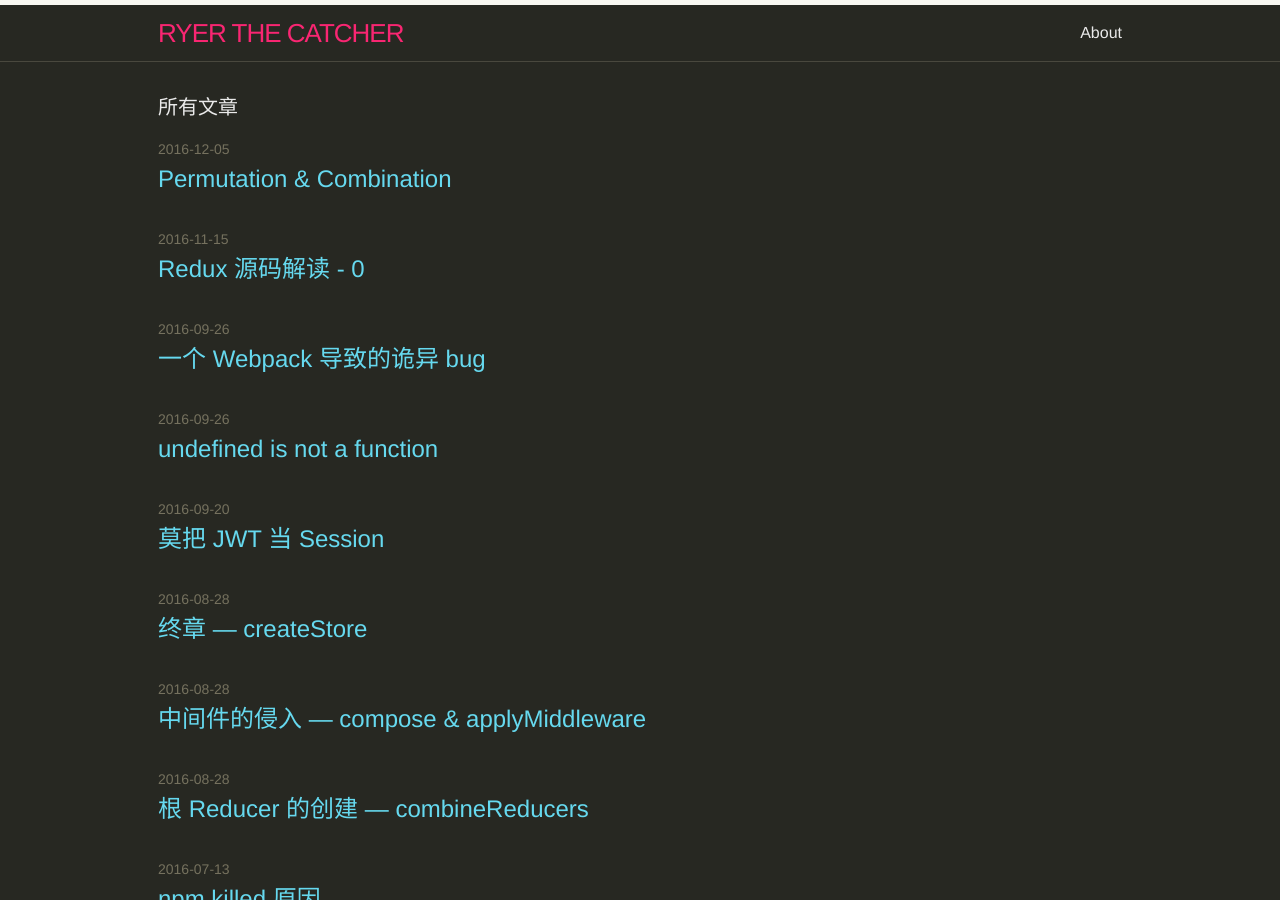
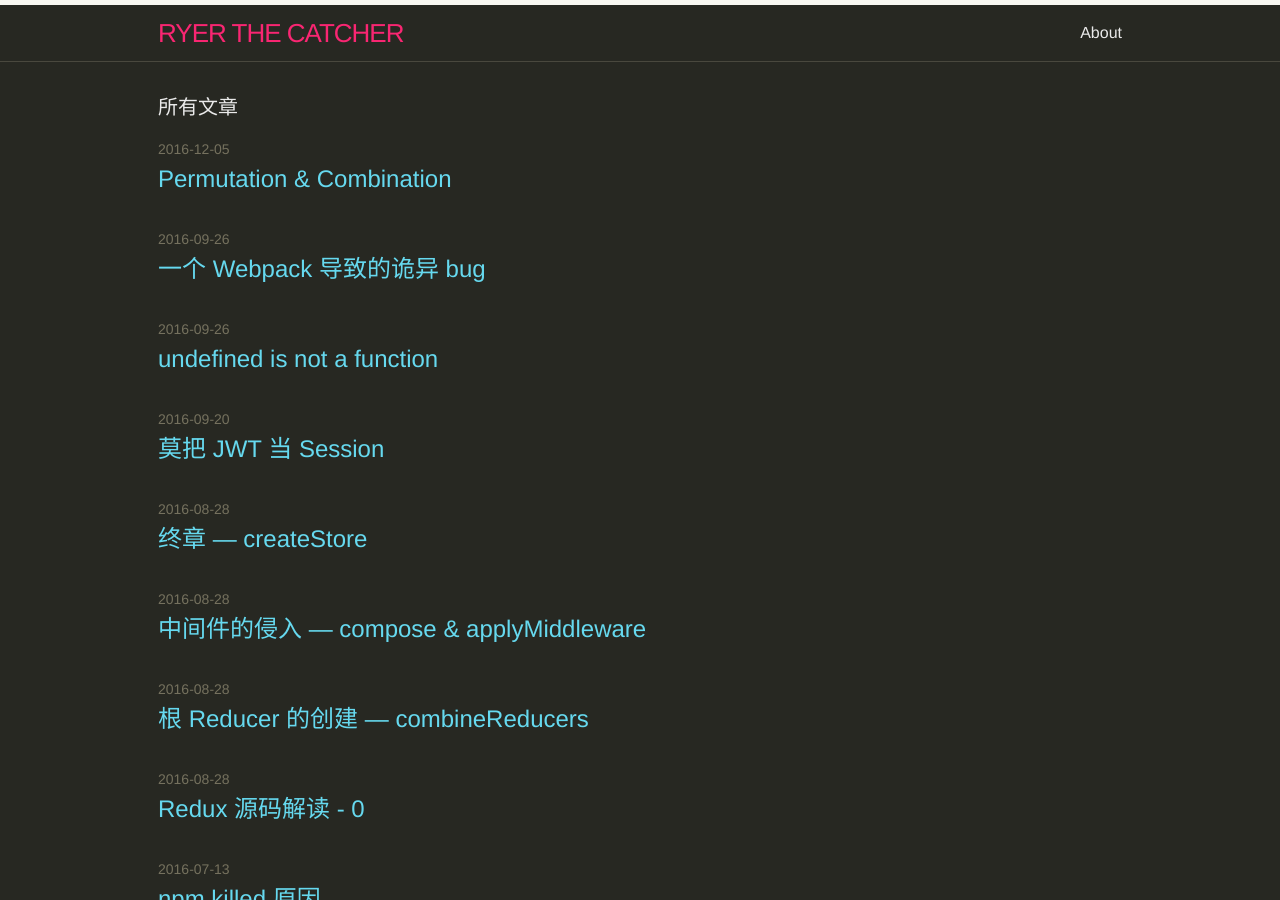
Before and after one commit to ryerh/ryerh.github.io, a Jekyll site: the page built from index.html, in a window 1280 px wide and 900 px high. Built offline with Jekyll 4.4.1, drawn with Linux system fonts in a browser that asks for light colours.

Commit message:
Updated Redux Intro and 1 other file

```diff
--- a/_posts/2016-11-15-redux-intro.markdown
+++ b/_posts/2016-08-28-redux-intro.markdown
@@ -1,6 +1,7 @@
 ---
 title: Redux 源码解读 - 0
-date: 2016-11-15 18:54:00 +08:00
+date: 2016-08-28 18:00:00 +08:00
+layout: post
 ---
 
 Redux 的源码实现非常精要，只有 400 余行代码，其强大之处在于结合了 middleware 机制和 Observable 机制，给拓展 Redux 带来无限可能。
```
